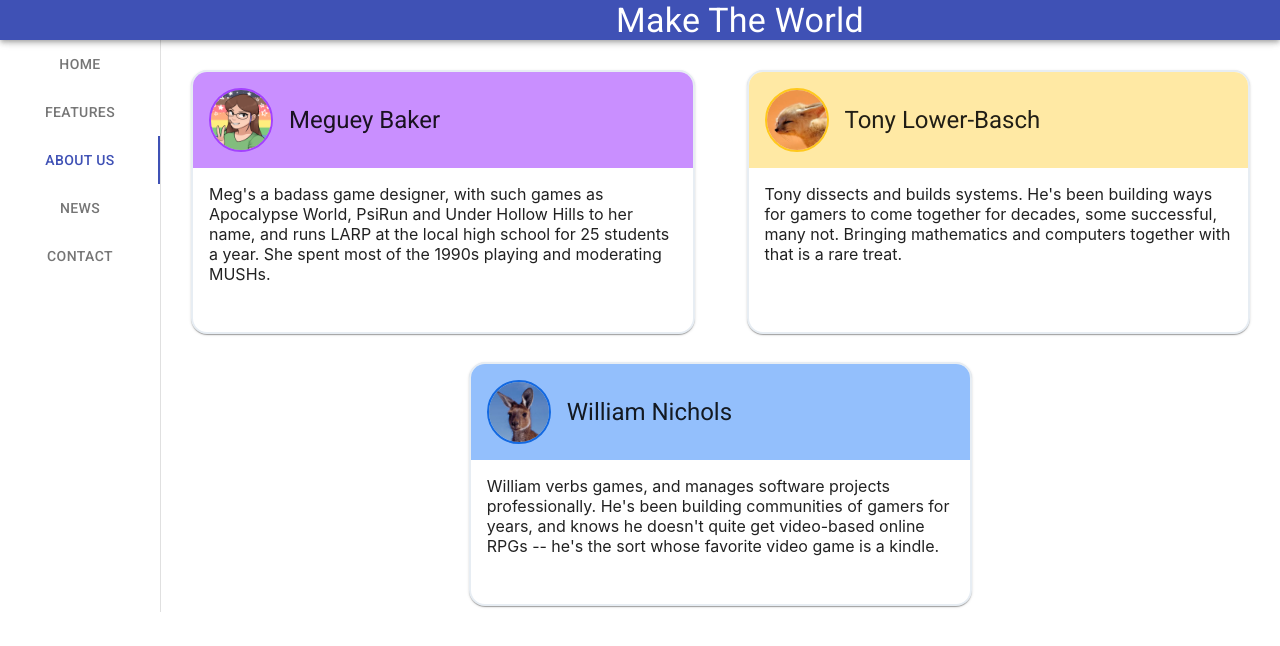
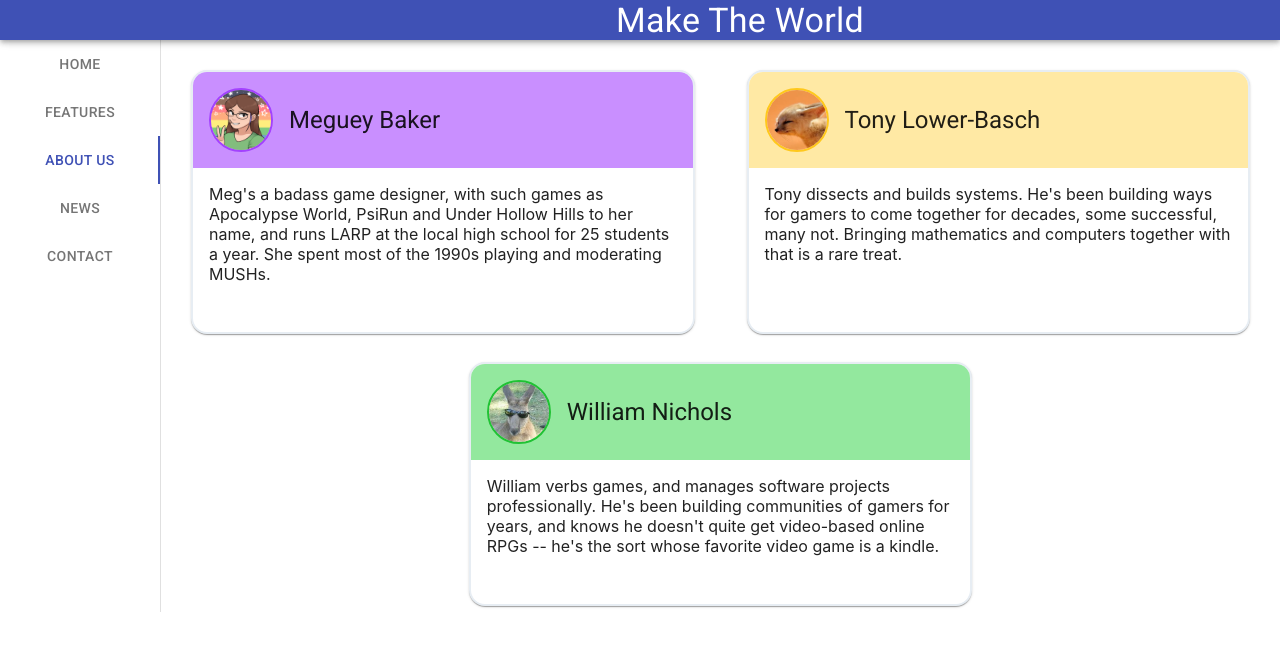
Before and after one commit to TonyLB/maketheworld-org, a React (Create React App) app: page / in a window 1280 px wide. Both pictures are taken after a click on the tab "ABOUT US". Shown: the top 646 px of the page. Built offline with nearby package versions, Linux system fonts and the light colour scheme.

Commit message:
Updated William's avatar

```diff
--- a/src/About.js
+++ b/src/About.js
@@ -70,8 +70,8 @@ function About() {
                                 className={classes.header}
                                 title="William Nichols"
                                 titleTypographyProps={{ variant: "h5" }}
-                                avatar={<Avatar alt="William" src="/images/William.jpg" style={{ width: "60px", height: "60px", border: "2px solid #1369e1" }} />}
-                                style={{ backgroundColor: "#93bffc" }}
+                                avatar={<Avatar alt="William" src="/images/William.jpg" style={{ width: "60px", height: "60px", border: "2px solid #20c234" }} />}
+                                style={{ backgroundColor: "#93e89e" }}
                             />
                             <CardContent>
                                 William verbs games, and manages software projects professionally. He's been building communities of gamers for years, and knows he
```
Also changed, not shown: public/images/William.jpg.
